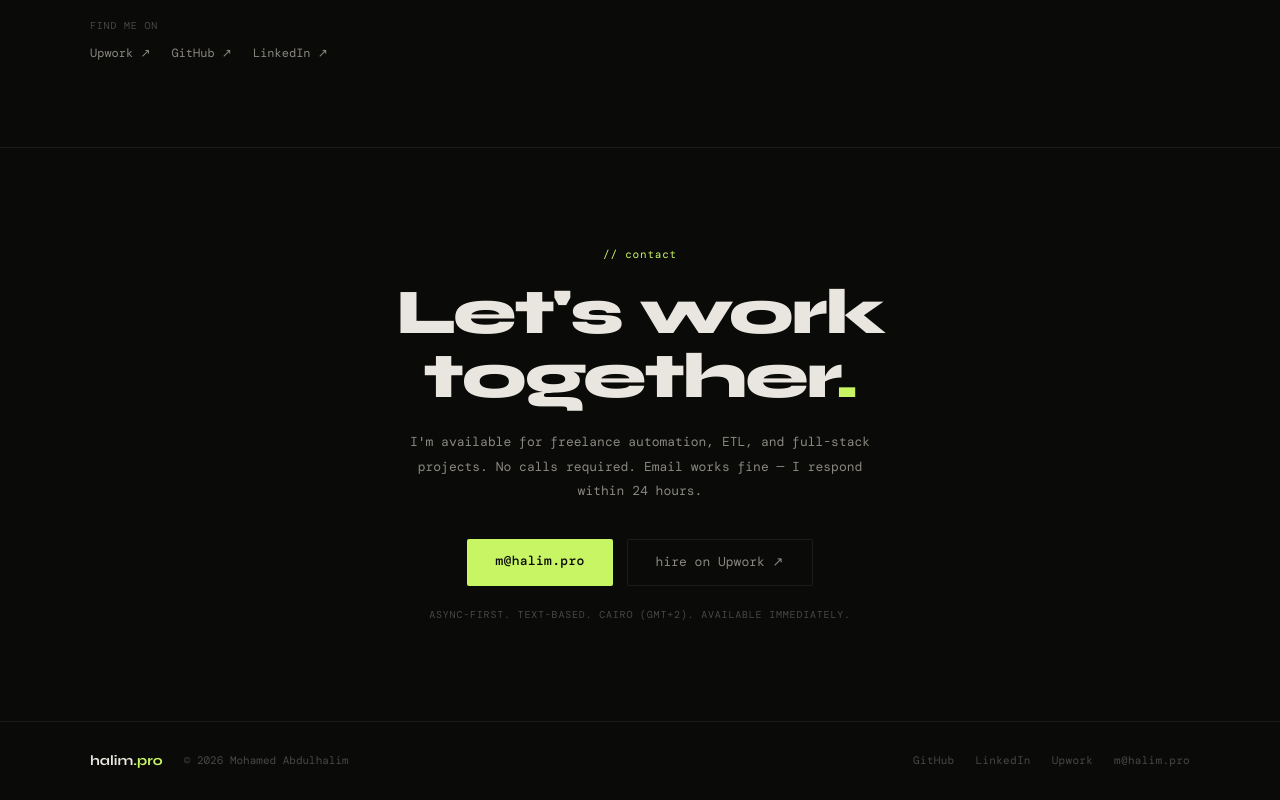
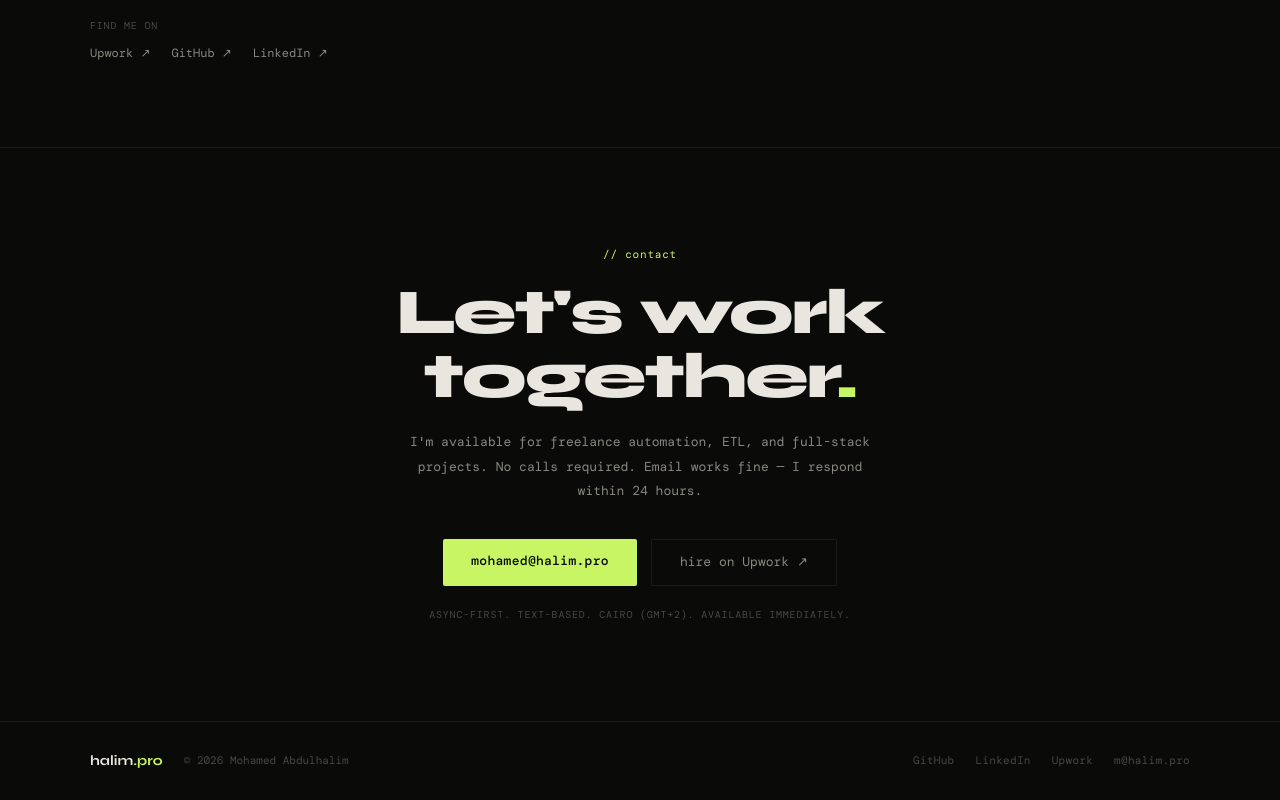
Before and after one commit to Mohamed-Abdulhalim/halim-pro, a Next.js app: page / in a window 1280 px wide. Shown: the part 2965-3765 px from the top of the page. Built offline with nearby package versions, Linux system fonts and the light colour scheme; a web font is replaced by a local one.

Commit message:
Update Contact.tsx

```diff
--- a/components/Contact.tsx
+++ b/components/Contact.tsx
@@ -13,8 +13,8 @@ export default function Contact() {
           Email works fine — I respond within 24 hours.
         </p>
         <div className={styles.actions}>
-          <a href="mailto:m@halim.pro" className={styles.primary}>
-            m@halim.pro
+          <a href="mailto:mohamed@halim.pro" className={styles.primary}>
+            mohamed@halim.pro
           </a>
           <a
             href="https://www.upwork.com/freelancers/~01b7a9e9b4e3b8f9a1"
```
